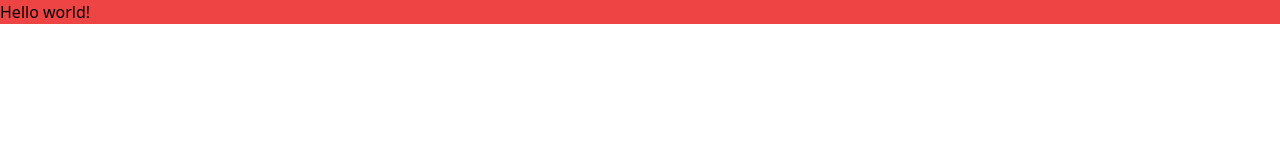
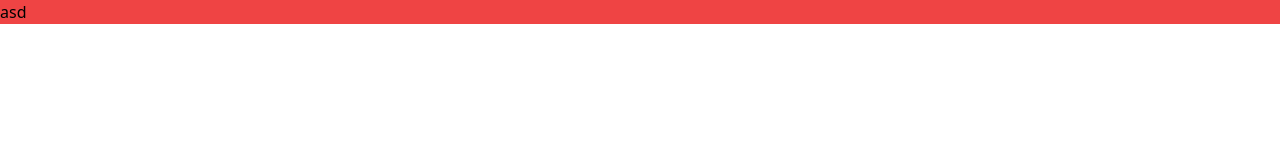
Before and after one commit to rotembab/cinema, a React (Create React App) app: page / in a window 1280 px wide. Shown: the top 160 px of the page. Built offline with nearby package versions, Linux system fonts and the light colour scheme.

Commit message:
npm i react icons and react router

```diff
--- a/package.json
+++ b/package.json
@@ -6,9 +6,14 @@
     "@testing-library/jest-dom": "^5.17.0",
     "@testing-library/react": "^13.4.0",
     "@testing-library/user-event": "^13.5.0",
+    "localforage": "^1.10.0",
+    "match-sorter": "^6.3.1",
     "react": "^18.2.0",
     "react-dom": "^18.2.0",
+    "react-icons": "^4.10.1",
+    "react-router-dom": "^6.15.0",
     "react-scripts": "5.0.1",
+    "sort-by": "^1.2.0",
     "web-vitals": "^2.1.4"
   },
   "scripts": {
--- a/src/App.js
+++ b/src/App.js
@@ -1,5 +1,5 @@
 function App() {
-  return <div className="bg-red-500">Hello world!</div>;
+  return <div className="bg-red-500">asd</div>;
 }
 
 export default App;
--- a/src/index.js
+++ b/src/index.js
@@ -3,11 +3,18 @@ import ReactDOM from "react-dom/client";
 import "./index.css";
 import App from "./App";
 import reportWebVitals from "./reportWebVitals";
+import { createBrowserRouter, RouterProvider } from "react-router-dom";
 
 const root = ReactDOM.createRoot(document.getElementById("root"));
+const router = createBrowserRouter([
+  {
+    path: "/",
+    element: <App />,
+  },
+]);
 root.render(
   <React.StrictMode>
-    <App />
+    <RouterProvider router={router} />
   </React.StrictMode>
 );
 
```
Also changed, not shown: 1 other file (tests, documents, lock files or other folders).
